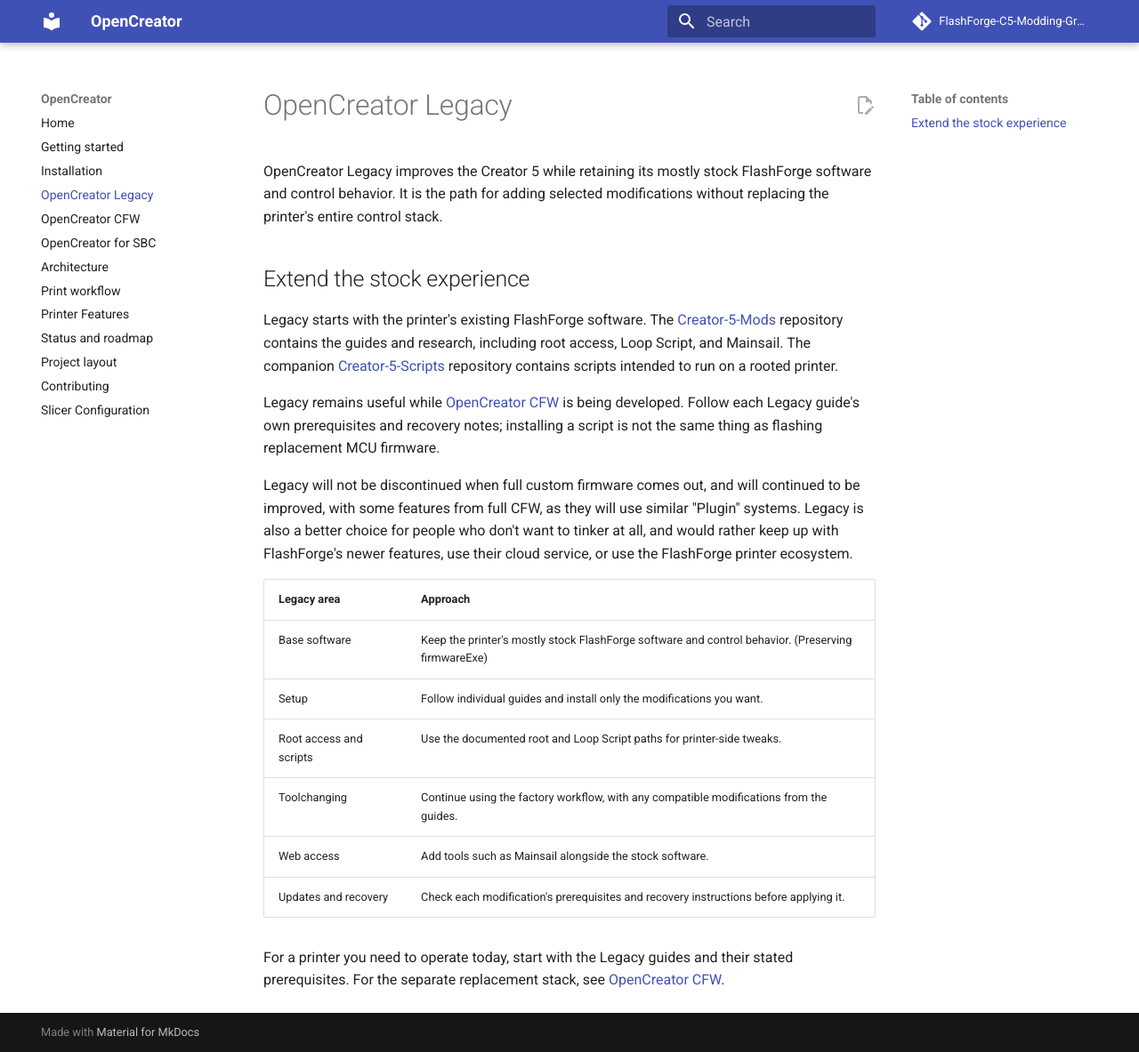
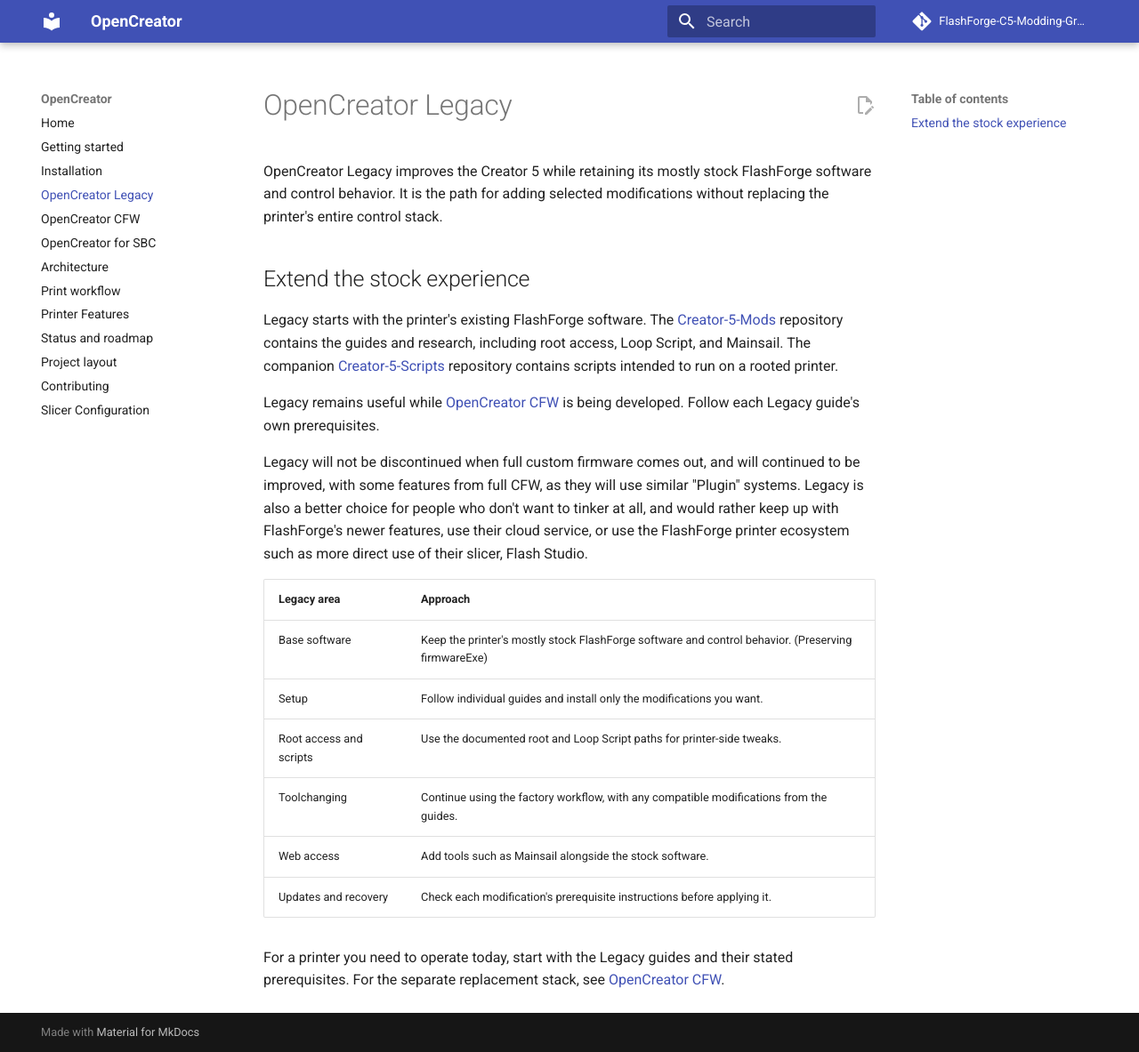
Before and after one commit to FlashForge-C5-Modding-Group/OpenCreator, an MkDocs documentation site: the page built from docs/opencreator-legacy.md, in a window 1280 px wide and 1183 px high. Shown: the whole window at 89% size. Built offline with MkDocs 1.6.1 and Material for MkDocs 9.7.7, drawn with Linux system fonts in a browser that asks for light colours; comment, search, counter and statistics services are not loaded.

Commit message:
sbc and less words

```diff
--- a/docs/opencreator-legacy.md
+++ b/docs/opencreator-legacy.md
@@ -14,13 +14,12 @@ Script, and Mainsail. The companion
 repository contains scripts intended to run on a rooted printer.
 
 Legacy remains useful while [OpenCreator CFW](opencreator-cfw.md) is being
-developed. Follow each Legacy guide's own prerequisites and recovery notes;
-installing a script is not the same thing as flashing replacement MCU firmware.
+developed. Follow each Legacy guide's own prerequisites.
 
 Legacy will not be discontinued when full custom firmware comes out, and will continued to be
 improved, with some features from full CFW, as they will use similar "Plugin" systems.
 Legacy is also a better choice for people who don't want to tinker at all, and would rather keep up
-with FlashForge's newer features, use their cloud service, or use the FlashForge printer ecosystem.
+with FlashForge's newer features, use their cloud service, or use the FlashForge printer ecosystem such as more direct use of their slicer, Flash Studio.
 
 | Legacy area | Approach |
 | --- | --- |
@@ -29,7 +28,7 @@ with FlashForge's newer features, use their cloud service, or use the FlashForge
 | Root access and scripts | Use the documented root and Loop Script paths for printer-side tweaks. |
 | Toolchanging | Continue using the factory workflow, with any compatible modifications from the guides. |
 | Web access | Add tools such as Mainsail alongside the stock software. |
-| Updates and recovery | Check each modification's prerequisites and recovery instructions before applying it. |
+| Updates and recovery | Check each modification's prerequisite instructions before applying it. |
 
 For a printer you need to operate today, start with the Legacy guides and
 their stated prerequisites. For the separate replacement stack, see
```
Also changed, not shown: docs/rpi-klipper.md (+7 -0 lines).
